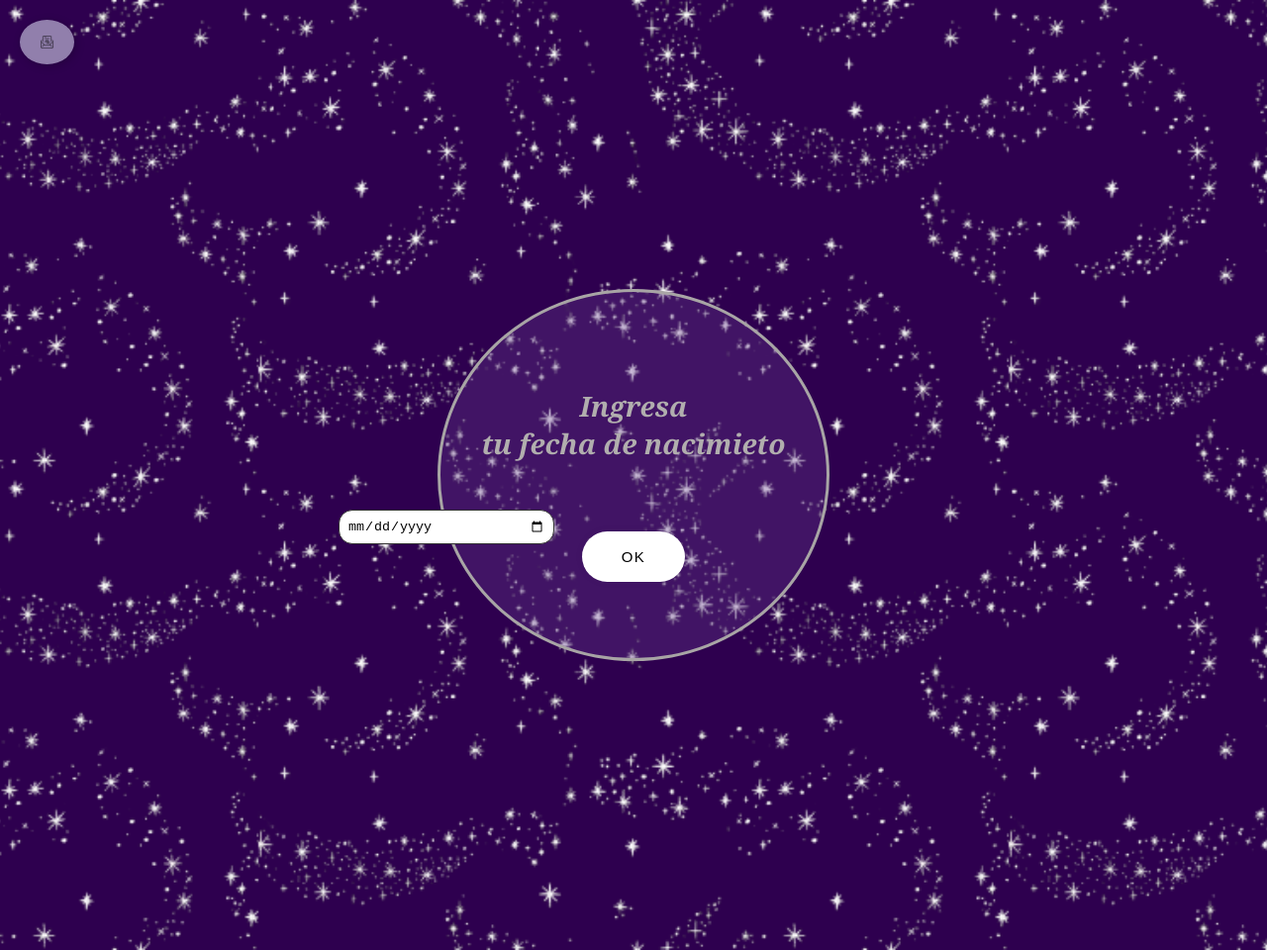
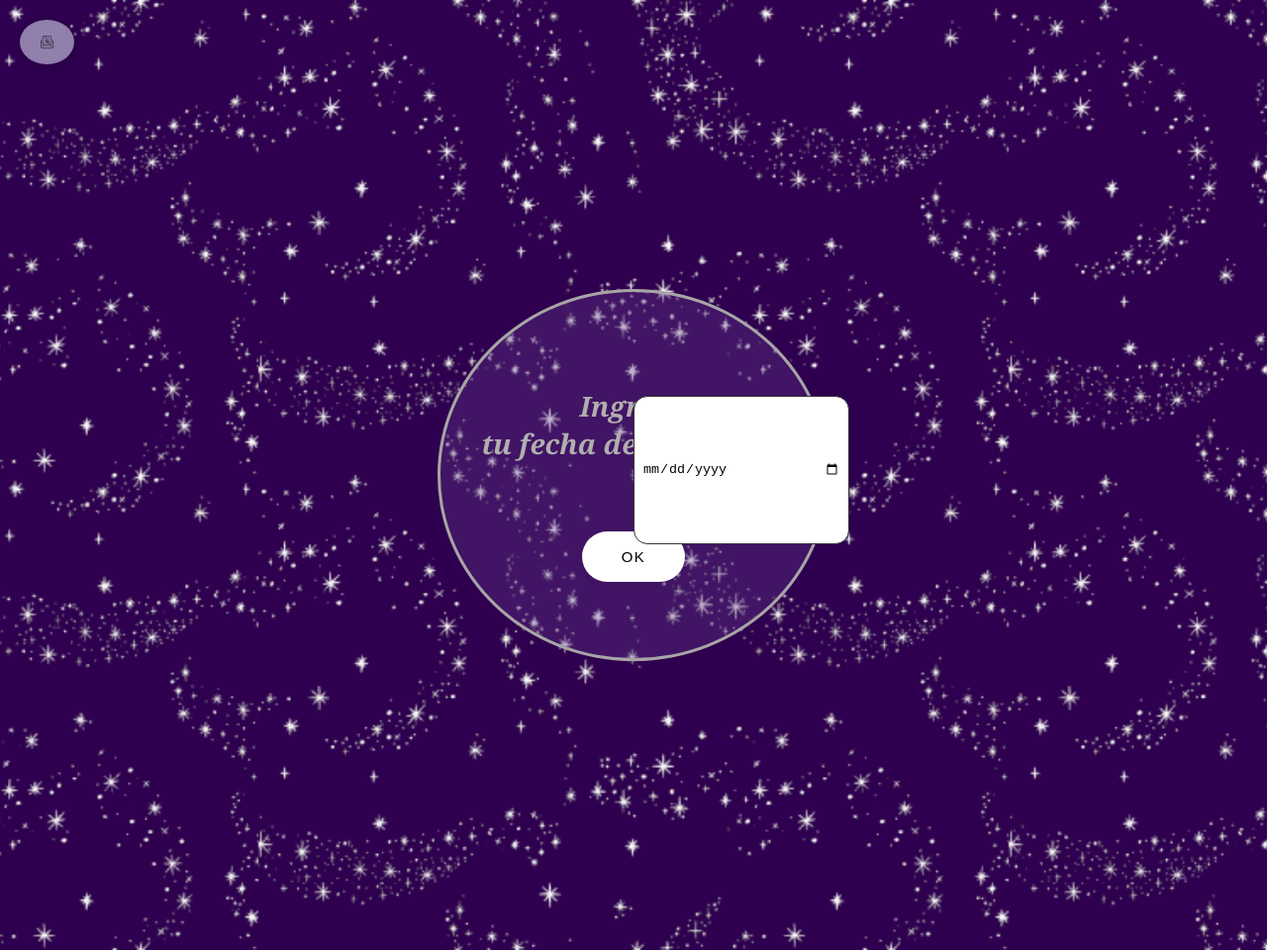
Before and after one commit to LuisAM286/Signos-zodiacales, a plain HTML site: page jj.html in a window 1280 px wide. Shown: the top 960 px of the page at 99% size. Drawn offline with Linux system fonts and the light colour scheme.

Commit message:
Update ss.css

```diff
--- a/ss.css
+++ b/ss.css
@@ -2,7 +2,11 @@ body{
     margin: 0;
     padding: 0;
 }
-
+.caja input{
+    position:abosulte;
+    left:50%;
+    top:50%;
+}
 .insi{
     background-color: #c29fdb ;
     width: 290vh;
```
